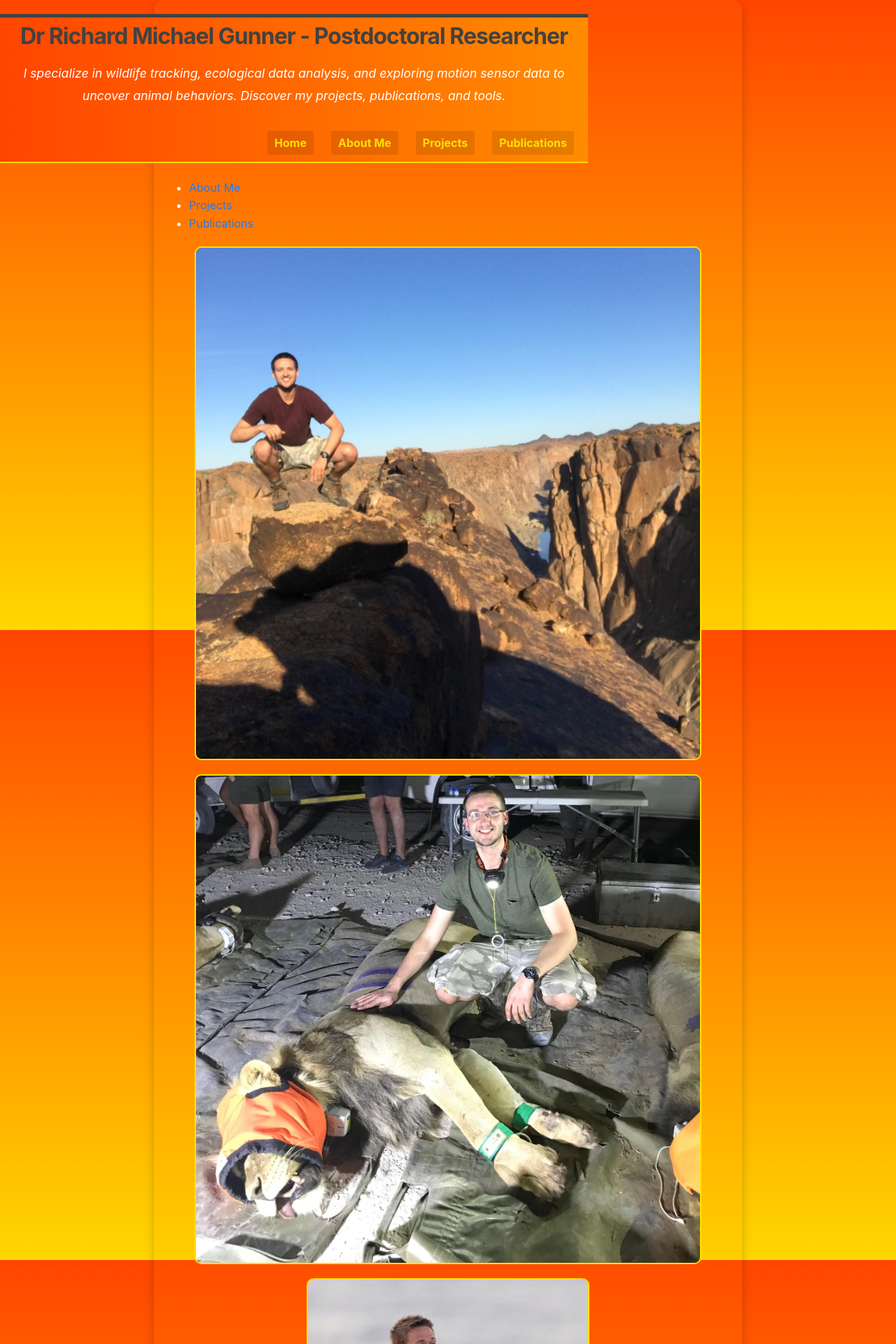
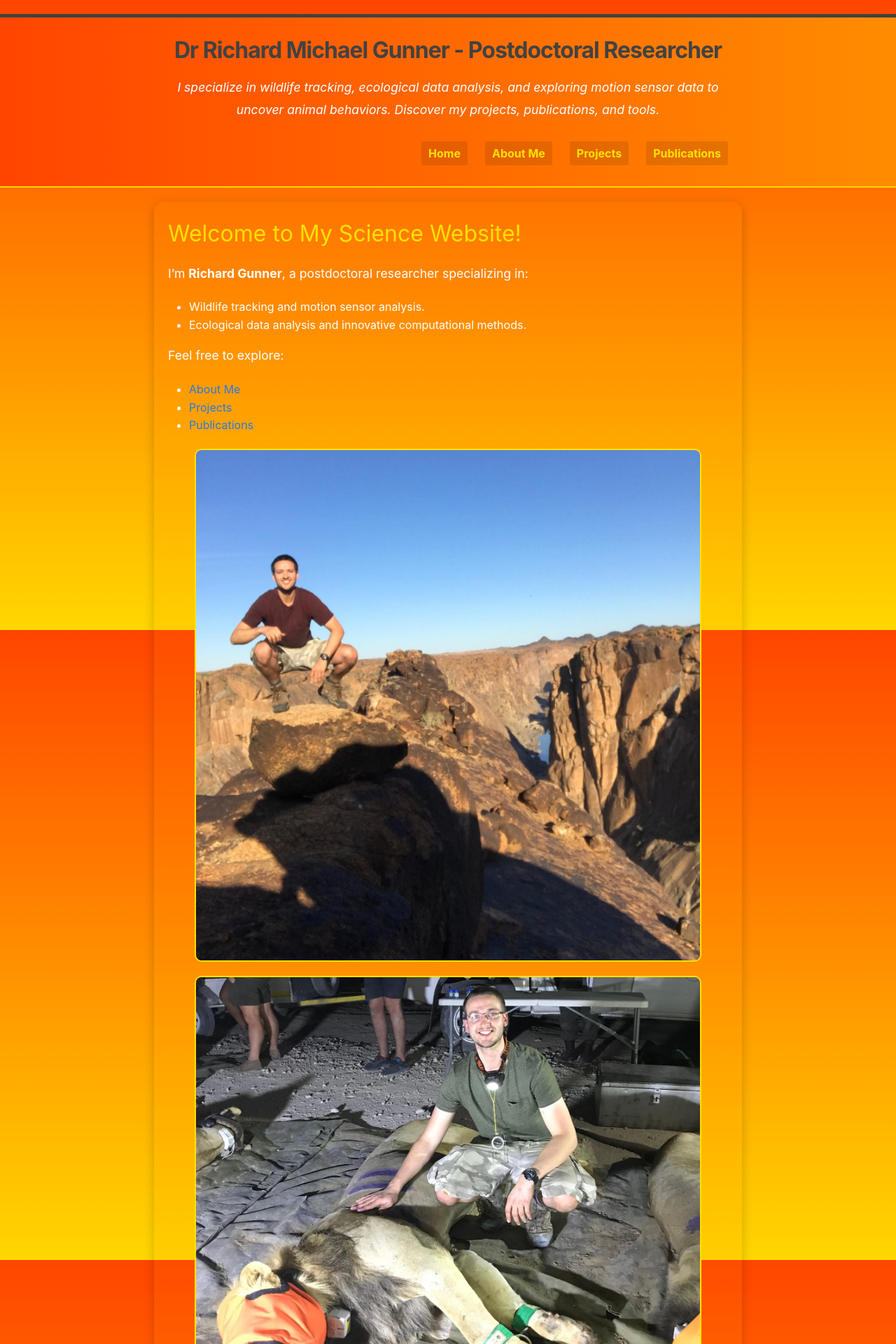
Before and after one commit to Richard6195/my-website, a Jekyll site: the page built from index.md, in a window 1280 px wide. Shown: the top 1920 px of the page at 70% size. Built offline with Jekyll 4.4.1, drawn with Linux system fonts in a browser that asks for light colours.

```diff
--- a/_sass/minima/_custom.scss
+++ b/_sass/minima/_custom.scss
@@ -13,9 +13,7 @@ body {
 .site-header {
   text-align: center;
   margin: 20px 0;
-  padding: 0;
-  position:fixed;
-  z-index: 1;
+  padding: 20px 0;
   background: linear-gradient(to right, #FF4500, #FF8C00); /* Deep orange sunset */
   color: #fff;
   border-bottom: 2px solid #FFD700; /* Highlight border */
@@ -24,7 +22,6 @@ body {
 .site-header .site-title {
   font-size: 2rem;
   font-weight: bold;
-  margin-top: 10px;
   margin-bottom: 10px;
 }
 
@@ -40,7 +37,7 @@ body {
   justify-content: center;
   gap: 5px;
   flex-wrap: wrap; /* Allows links to move to the next line if needed */
-  margin-top: 15px;
+  margin-top: 10px;
   margin-bottom: 10px;
   color: #ffffff;
 }
```
